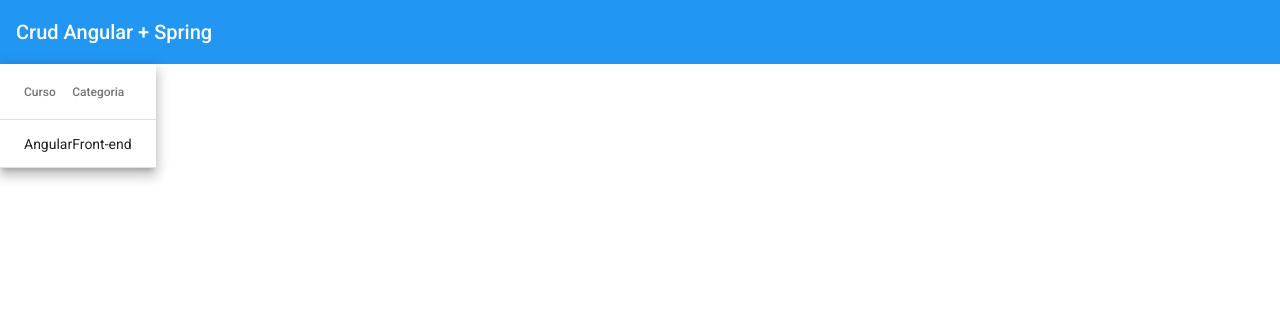
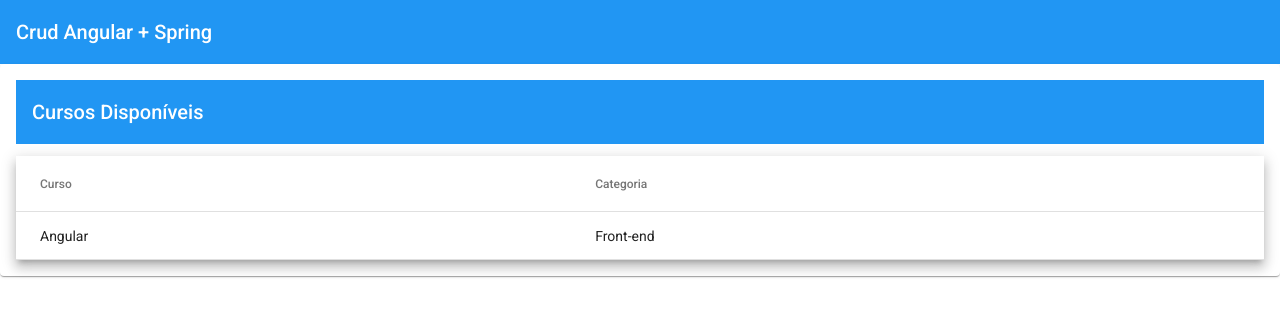
Before and after one commit to ynsprojetos/crud-angular, an Angular app: page /courses in a window 1280 px wide. Shown: the top 316 px of the page. Built offline with nearby package versions, Linux system fonts and the light colour scheme.

Commit message:
CSS do Material Table e Criando um Módulo App Material

```diff
--- a/src/app/courses/courses/courses.component.html
+++ b/src/app/courses/courses/courses.component.html
@@ -1,3 +1,11 @@
+<mat-card>
+
+  <p>
+    <mat-toolbar color="primary">
+      <span>Cursos Disponíveis</span>
+    </mat-toolbar>
+  </p>
+
 <table mat-table [dataSource]="courses" class="mat-elevation-z8">
 
 
@@ -16,3 +24,4 @@
   <tr mat-header-row *matHeaderRowDef="displayedColumns"></tr>
   <tr mat-row *matRowDef="let row; columns: displayedColumns;"></tr>
 </table>
+</mat-card>
--- a/src/app/courses/courses/courses.component.scss
+++ b/src/app/courses/courses/courses.component.scss
@@ -0,0 +1,3 @@
+table {
+  width: 100%;
+}
```
Also changed, not shown: src/app/courses/courses.module.ts (+3 -4 lines), src/app/shared/app-material/app-material.module.ts (added, +9 -0 lines).
